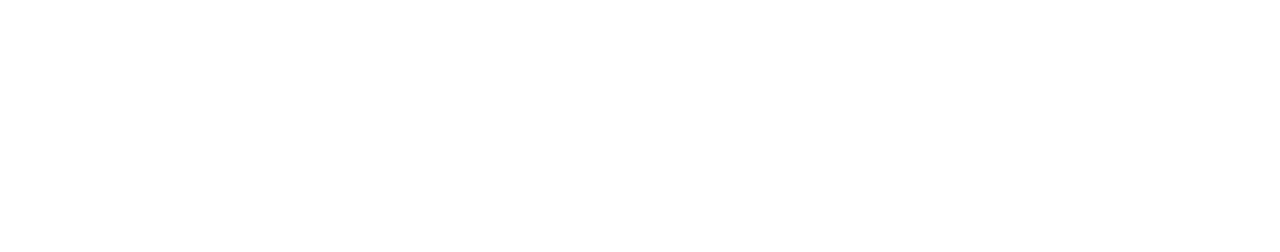
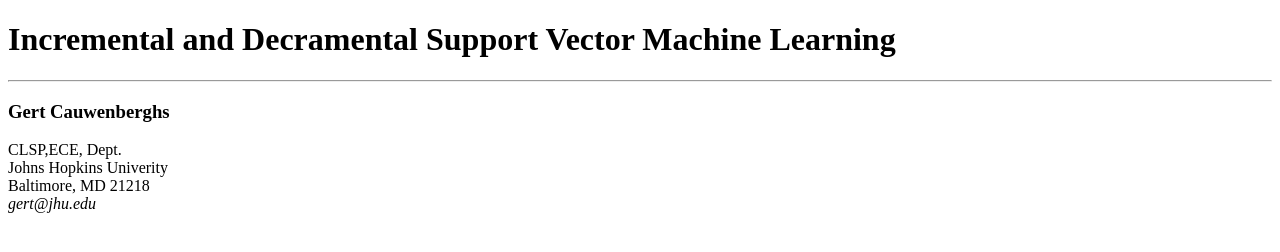
Before and after one commit to GCaringi/paper-scientifico, a plain HTML site: page index.html in a window 1280 px wide. Drawn offline with Linux system fonts and the light colour scheme.

Commit message:
Preparato header

```diff
--- a/index.html
+++ b/index.html
@@ -9,7 +9,19 @@
     <body>
             <!-- Intestazione della pagina -->
             <header>
-
+                <h1>Incremental and Decramental Support Vector Machine Learning</h1>
+                <hr>
+                <!-- Informazioni autore -->
+                <div>
+                    <h3>Gert Cauwenberghs</h3>
+                    <div>
+                        CLSP,ECE, Dept.<br>
+                        Johns Hopkins Univerity<br>
+                        Baltimore, MD 21218<br>
+                        <em>gert@jhu.edu</em>
+                    </div>
+                </div>
+                <!-- /Informazioni autore -->
             </header>
             <!-- /Intestazione della pagina -->
             <!-- Corpo della pagina -->
```
